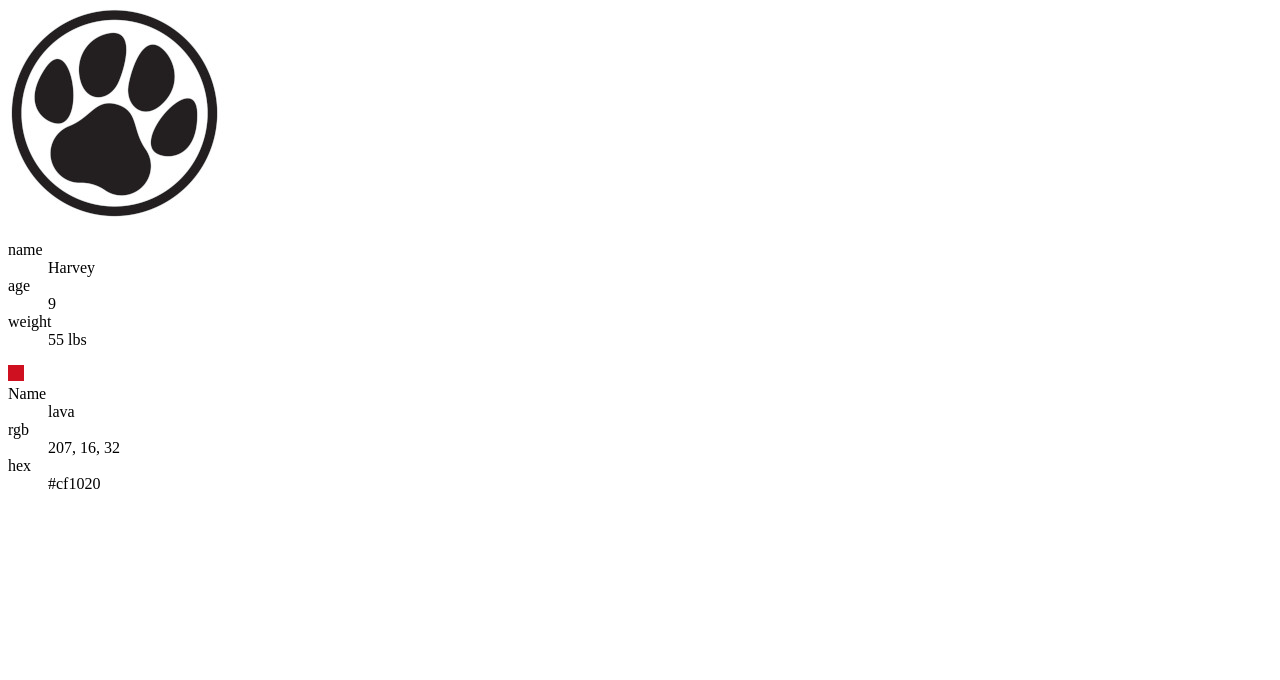
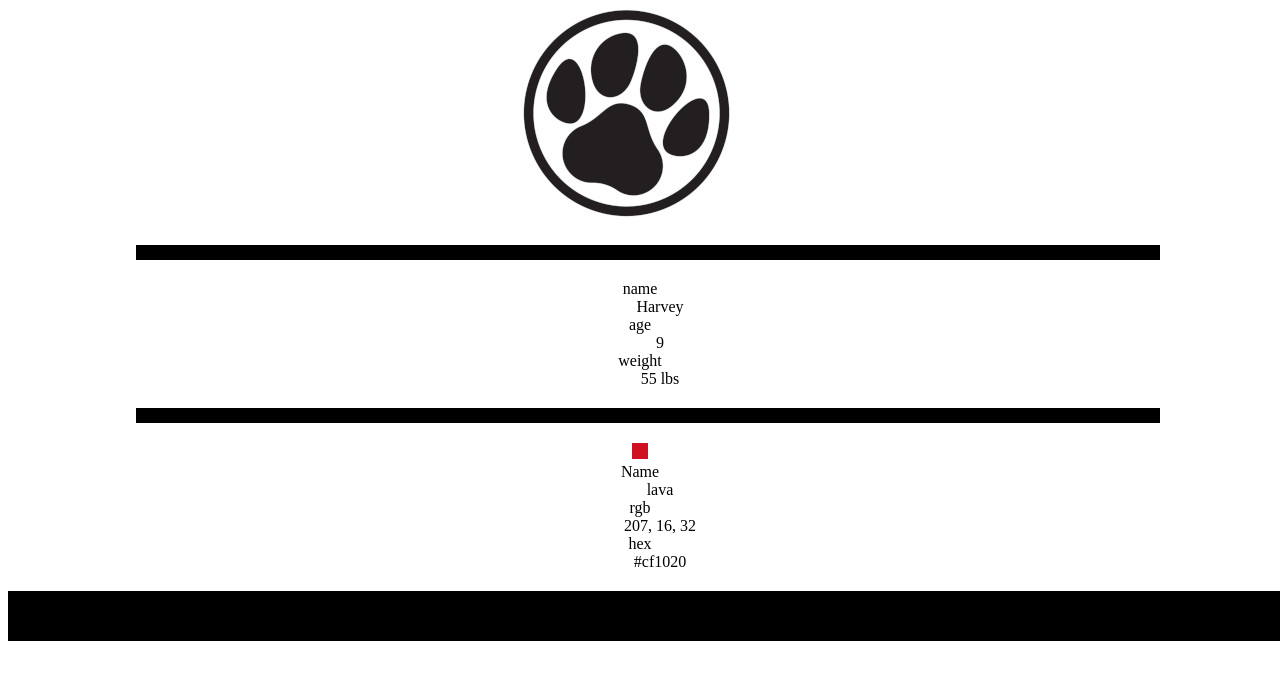
Before and after one commit to DirtDeodara/practice-react, a React app: page / in a window 1280 px wide. Shown: the top 680 px of the page. Built offline with nearby package versions, Linux system fonts and the light colour scheme.

Commit message:
adjusted some code. sorry. horrible commit text.

```diff
--- a/src/components/App.js
+++ b/src/components/App.js
@@ -2,13 +2,18 @@ import React from 'react';
 import Dog from './Dog';
 import Header from './Header';
 import Color from './Color';
+import Space from './Space';
+import Footer from './Footer';
 
 export default function App() {
   return (
     <>
       <Header />
+      <Space />
       <Dog name="Harvey" age={9} weight="55 lbs" />
+      <Space />
       <Color name="lava" rgb="207, 16, 32" hex="#cf1020"/>
+      <Footer />
     </>
   );
 }
--- a/src/components/Color.js
+++ b/src/components/Color.js
@@ -3,25 +3,29 @@ import PropTypes from 'prop-types';
 
 function Color({ name, rgb, hex }) {
 
-  const styles = {
+  const colorBlock = {
     backgroundColor: '#cf1020',
     width: '1rem',
     height: '1rem',
-    display: 'inline-block'
+    display: 'inline-block',
   };
+
+  const styles = {
+    textAlign: 'center'
+  }
 
   return (
     <>
-      <dl>
-        <div style={styles}></div>
+      <dl style={styles}>
+        <div style={colorBlock}></div>
         <dt>Name</dt>
         <dd>{name}</dd>
 
         <dt>rgb</dt>
-        <dd>{rgb}</dd>
+        <dd>{rgb ? rgb : 'unknown'}</dd>
 
         <dt>hex</dt>
-        <dd>{hex}</dd>
+        <dd>{hex ? hex : 'unknown'}</dd>
       </dl>
     </>
   );
@@ -29,8 +33,8 @@ function Color({ name, rgb, hex }) {
 
 Color.propTypes = {
   name: PropTypes.string.isRequired,
-  rgb: PropTypes.string.isRequired,
-  hex: PropTypes.string.isRequired
+  rgb: PropTypes.string,
+  hex: PropTypes.string
 };
 
 export default Color;
--- a/src/components/Dog.js
+++ b/src/components/Dog.js
@@ -3,12 +3,16 @@ import PropTypes from 'prop-types';
 
 function Dog(props) {
 
+  const styles = {
+    textAlign: 'center'
+  };
+
   const fields = Object.keys(props)
     .map(key => {
       return (
         <>
-          <dt>{key}</dt>
-          <dd>{props[key]}</dd>
+          <dt style={styles}>{key}</dt>
+          <dd style={styles}>{props[key]}</dd>
         </>
       );
     });
--- a/src/components/Header.js
+++ b/src/components/Header.js
@@ -2,11 +2,16 @@ import React from 'react';
 import paw from '../assets/paw.jpg';
 
 export default function Header() {
+
+  const styles = {
+    marginLeft: '40vw'
+  };
+
   const header = {
     image: paw
   };
 
   return (
-    <img src={header.image}></img>
+    <img style={styles} src={header.image}></img>
   );
 }
```
